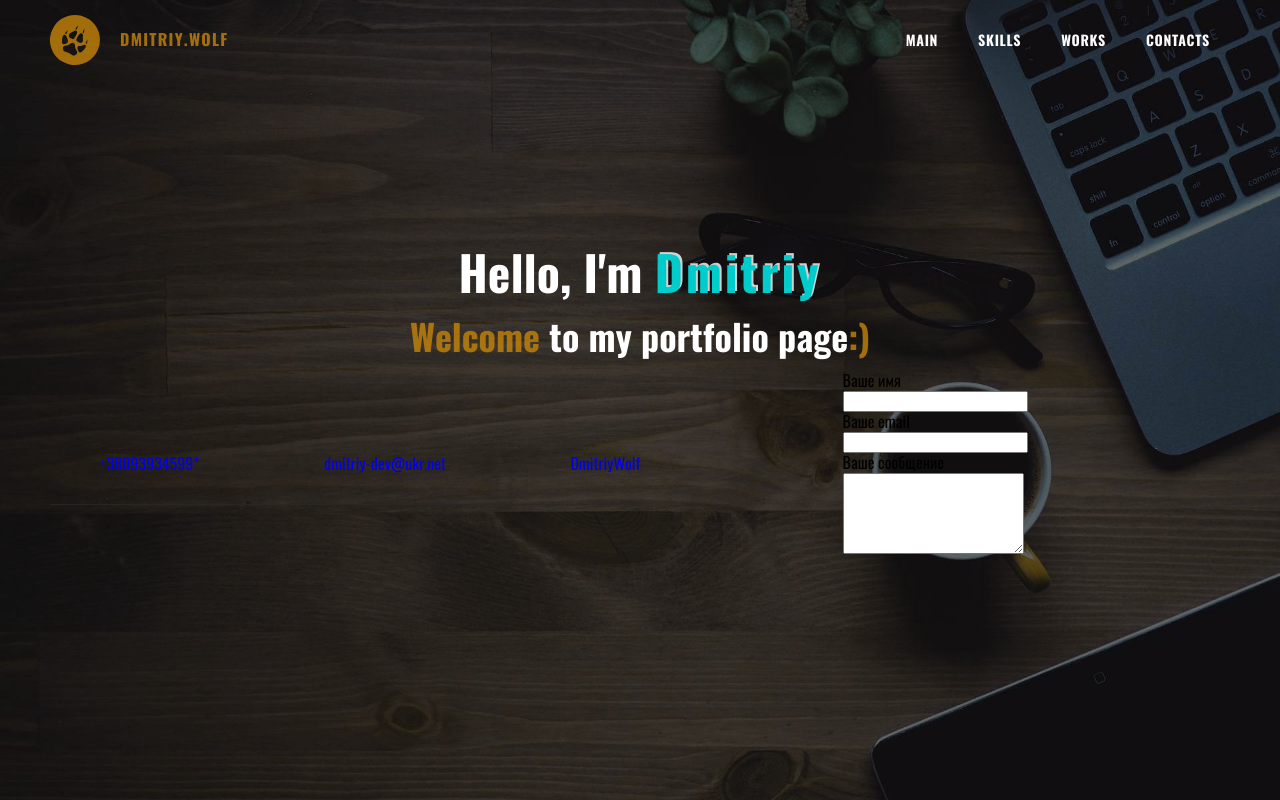
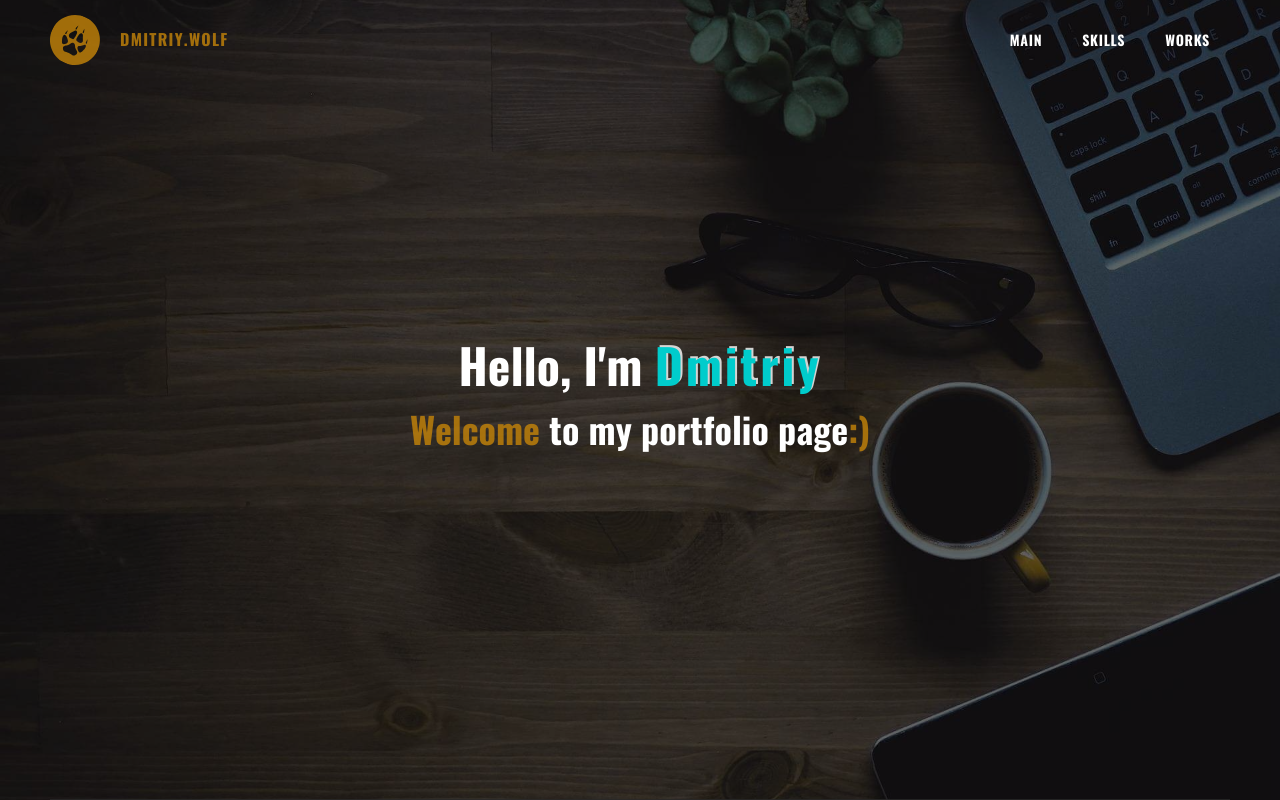
Before and after one commit to dmitriywolf/portfolio, a React app: page / in a window 1280 px wide. Built offline with nearby package versions, Linux system fonts and the light colour scheme.

Commit message:
update structure

```diff
--- a/src/components/app/app.jsx
+++ b/src/components/app/app.jsx
@@ -8,10 +8,8 @@ import Burger from "../burger";
 
 import AppTitle from "../app-title";
 import Skills from "../skills";
-import CVButton from "../cv-button";
 
 import Contacts from '../contacts';
-import ContactForm from '../contact-form';
 
 import Works from '../works';
 
@@ -38,25 +36,30 @@ export default class App extends Component {
 
               <div className="app__inner">
 
-                <AppTitle/>
+
 
                 <div className="app__wrap">
-
+                  <AppTitle/>
                   {/*<Skills/>*/}
-                  {/*<CVButton/>*/}
 
 
-                  <Contacts/>
-                  <ContactForm/>
+                </div>
 
-                </div>
+
 
 
               </div>
 
 
+
             </div>
           </main>
+          <div className="contacts">
+            <div className="app__container">
+              <Contacts/>
+            </div>
+
+          </div>
 
 
 
--- a/src/components/contact-form/contact-form.css
+++ /dev/null
@@ -1,5 +0,0 @@
-.contact-from__wrapper {
-  width: 50%;
-  display: flex;
-  justify-content: center;
-}
--- a/src/components/contact-form/contact-form.jsx
+++ /dev/null
@@ -1,27 +0,0 @@
-import React from 'react';
-import './contact-form.css';
-
-const ContactForm = () => {
-  return (
-      <div className="contact-from__wrapper">
-        <form>
-          <label>
-            Ваше имя <br/>
-            <input type="text"/>
-          </label><br/>
-          <label>
-            Ваше email <br/>
-            <input type="email"/>
-          </label><br/>
-          <label>
-            Ваше сообщение<br/>
-            <textarea rows={5}>
-
-          </textarea>
-          </label>
-        </form>
-      </div>
-  )
-};
-
-export default ContactForm;
--- a/src/components/contact-form/index.js
+++ /dev/null
@@ -1,3 +0,0 @@
-import ContactForm from './contact-form.jsx';
-
-export default  ContactForm;
--- a/src/components/contacts/contacts.css
+++ b/src/components/contacts/contacts.css
@@ -1,10 +1,18 @@
+.contacts {
+  position: absolute;
+  bottom: 0;
+
+  width: 100%;
+}
+
 .footer__contacts {
   display: flex;
-  justify-content: space-between;
-  align-items: center;
+  /*justify-content: space-between;*/
+  /*align-items: center;*/
   flex-wrap: wrap;
+  /*background-color: #000000;*/
 
-  width: 50%;
+
   padding: 25px 0;
   border-bottom: 1px solid rgba(40, 40, 40, 0.8);
 }
@@ -31,3 +39,8 @@
   fill: white;
   transform: scale(1.2);
 }
+
+.contact__item span {
+  font-size: 22px;
+  color: #ffffff;
+}
--- a/src/components/contacts/contacts.jsx
+++ b/src/components/contacts/contacts.jsx
@@ -9,7 +9,7 @@ const Contacts = () => {
             <svg className="contact__icon">
               <use xlinkHref="img/sprite.svg#icon-phone"/>
             </svg>
-            <span>+38093934599*</span>
+            {/*<span>+38093934599*</span>*/}
           </a>
 
 
@@ -17,7 +17,7 @@ const Contacts = () => {
             <svg className="contact__icon">
               <use xlinkHref="img/sprite.svg#icon-email"/>
             </svg>
-            <span>dmitriy-dev@ukr.net</span>
+            {/*<span>dmitriy-dev@ukr.net</span>*/}
           </a>
 
 
@@ -25,7 +25,7 @@ const Contacts = () => {
             <svg className="contact__icon">
               <use xlinkHref="img/sprite.svg#icon-github"/>
             </svg>
-            <span>DmitriyWolf</span>
+            {/*<span>DmitriyWolf</span>*/}
           </a>
         </div>
   )
--- a/src/components/cv-button/cv-button.css
+++ /dev/null
@@ -1,29 +0,0 @@
-.cv-button {
-  padding: 5px 10px;
-  text-decoration: none;
-  transition: all 0.5s linear;
-  background-color: rgb(198, 133, 9);
-  box-shadow: 0 4px 5px 0 rgba(198, 133, 9, 0.5);
-}
-
-.cv-button__text {
-  text-transform: uppercase;
-  font-size: 16px;
-  line-height: 2;
-  color: white;
-  letter-spacing: 0.06em;
-}
-
-.cv-button__icon {
-  margin-left: 10px;
-  fill: #ffffff;
-  transition: 0.5s linear;
-}
-
-.cv-button__button:hover {
-  box-shadow: none;
-}
-
-.cv-button__button:active .cv-button__icon {
-  transform: scale(1.1);
-}
--- a/src/components/cv-button/cv-button.jsx
+++ /dev/null
@@ -1,17 +0,0 @@
-import React from 'react';
-import './cv-button.css';
-
-const CVButton = () => {
-  return (
-      <div>
-        <a className="cv-button" href="" download>
-          <span className="cv-button__text">Download Resume</span>
-          <svg className="cv-button__icon" width="15" height="15">
-            <use xlinkHref="img/sprite.svg#icon-download"/>
-          </svg>
-        </a>
-      </div>
-  )
-};
-
-export default CVButton;
--- a/src/components/cv-button/index.js
+++ /dev/null
@@ -1,3 +0,0 @@
-import CVButton from "./cv-button.jsx";
-
-export default CVButton;
--- a/src/components/nav-link/nav-link.css
+++ b/src/components/nav-link/nav-link.css
@@ -13,5 +13,6 @@
 .nav__link--active,
 .nav__link:hover,
 .nav__link:focus {
+  cursor: pointer;
   color: rgba(198, 133, 9, 0.8);
 }
--- a/src/components/nav/nav.jsx
+++ b/src/components/nav/nav.jsx
@@ -11,7 +11,6 @@ const Nav = () => {
         <NavLink link="main" />
         <NavLink link="skills" />
         <NavLink link="works" />
-        <NavLink link="contacts" />
       </nav>
   )
 };
```
